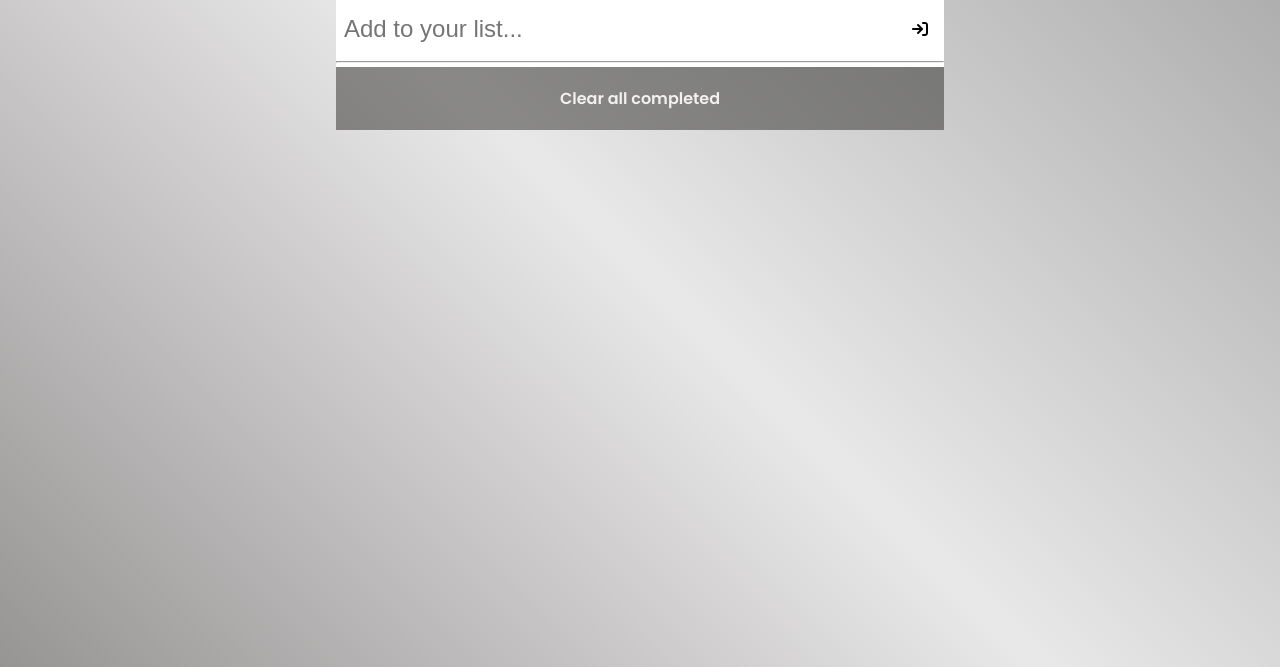
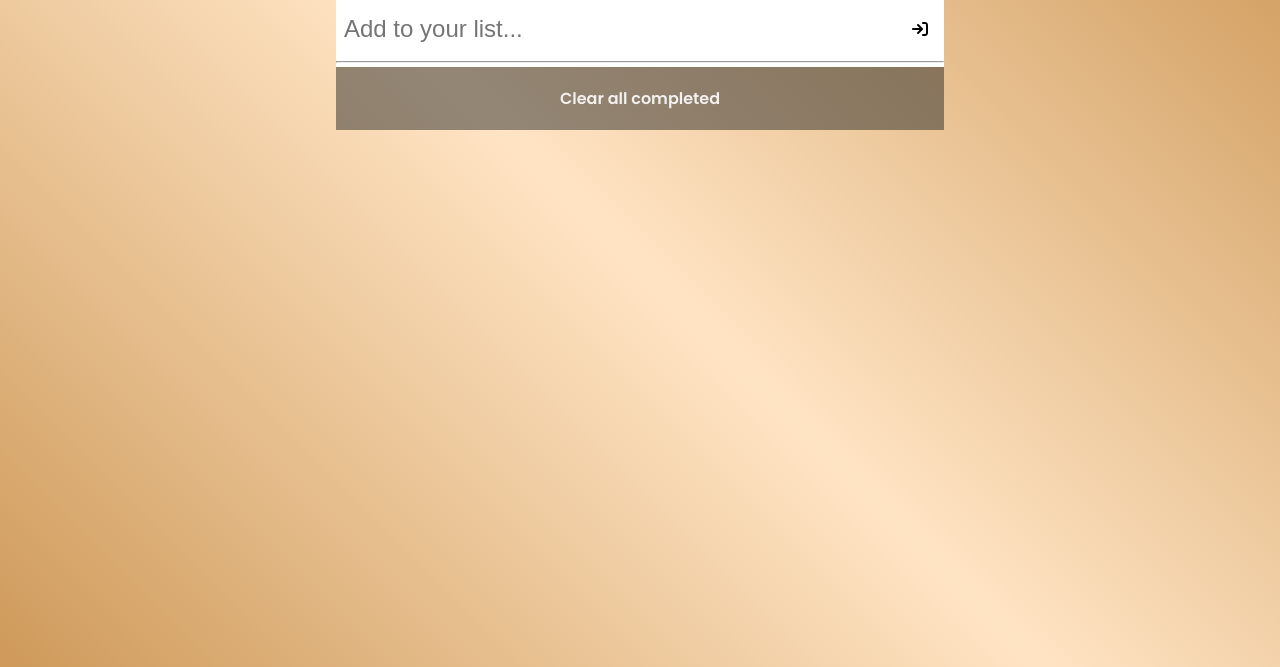
Before and after one commit to Bestbynature/TodoList-webpack-ES6, a website built with webpack: page src/index.html in a window 1280 px wide. Shown: the part 133-800 px from the top of the page. Built offline with nearby package versions, Linux system fonts and the light colour scheme.

Commit message:
:hammer: Update the background gradient

```diff
--- a/src/mystyles.css
+++ b/src/mystyles.css
@@ -5,8 +5,7 @@
 }
 
 body {
-  /* background: linear-gradient(45deg, rgb(205, 31, 240), rgb(126, 241, 31)); */
-  background: linear-gradient(45deg, rgb(151, 148, 148), rgba(212, 210, 210, 0.5), rgba(128, 128, 128, 0.7));
+  background: linear-gradient(45deg, rgba(194, 128, 48, 0.8), rgb(255, 228, 196), rgba(194, 128, 48, 0.8));
   background-repeat: no-repeat;
   display: flex;
   flex-direction: column;
```
